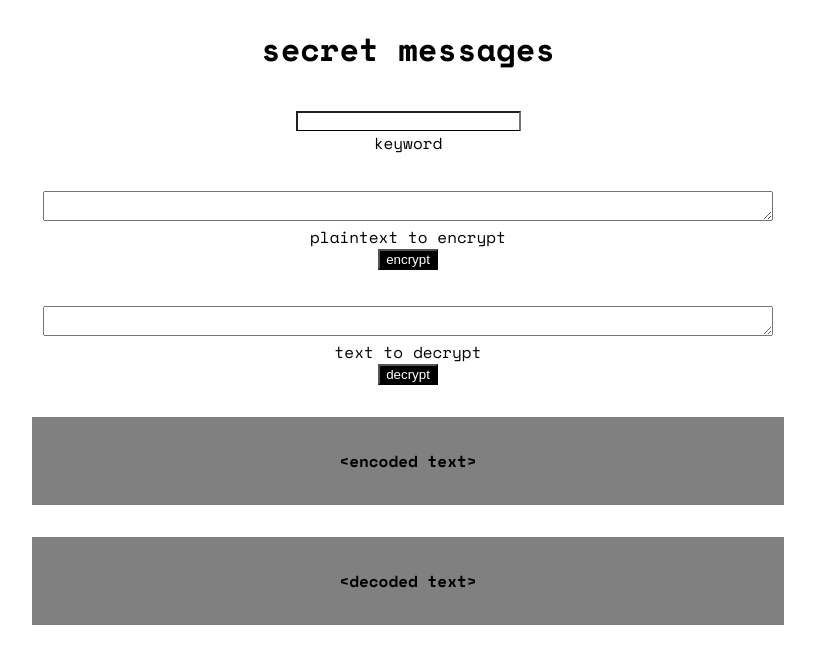
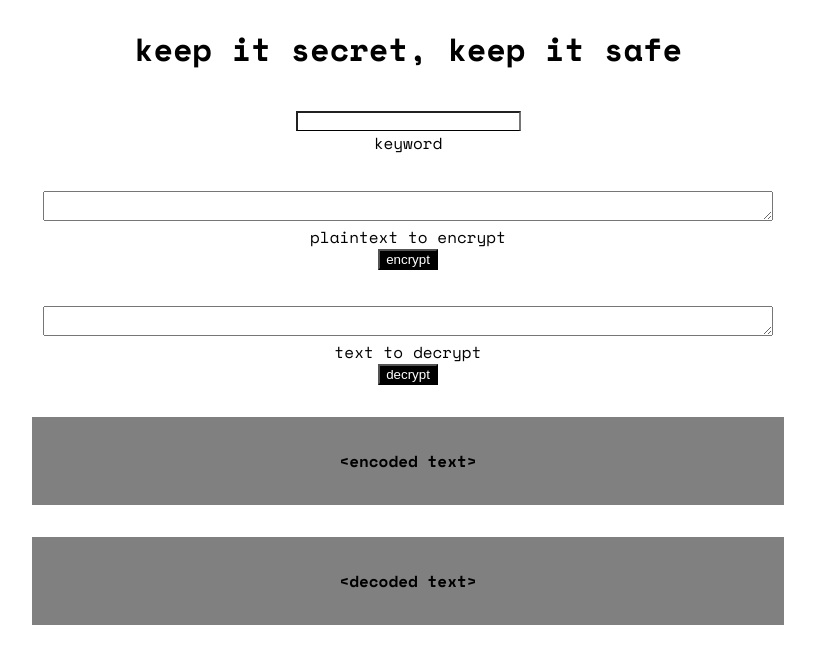
Before and after one commit to interstellarYachtClub/secrets, a plain HTML site: page index.html in a window 1280 px wide. Shown: the whole page, without its empty margins (232-1047 px from the left). Drawn offline with nearby package versions, Linux system fonts and the light colour scheme.

Commit message:
Update index.html

```diff
--- a/index.html
+++ b/index.html
@@ -10,7 +10,7 @@
 </head>
 
 <body>
-<h1>secret messages</h1>
+<h1>keep it secret, keep it safe</h1>
 
 <div class="textarea-wrapper keyword-input">
     <input spellcheck="false" rows="1" cols="33" type="text" id="keywordText" name="keywordText" required minlength="1" maxlength="99" size="25" ></input> <!--<button id="keywordBtn">Keyword</button>-->
```
